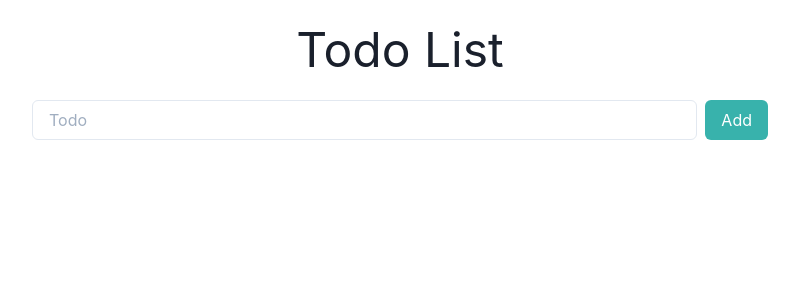
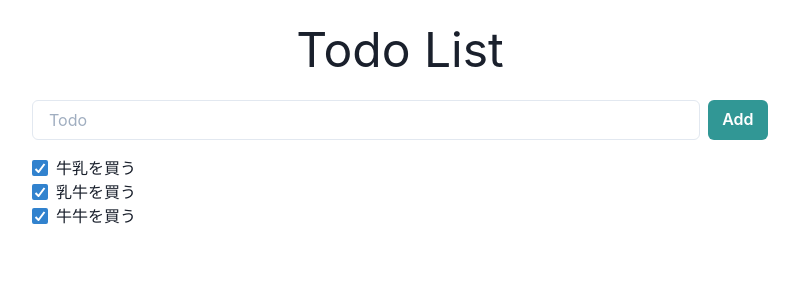
Before and after one commit to yoritin/next-todo, a Next.js app: page / in a window 1280 px wide. Shown: the top 300 px of the page, without its empty margins (240-1039 px from the left). Built offline with nearby package versions, Linux system fonts and the light colour scheme.

Commit message:
add todo ui

```diff
--- a/pages/index.tsx
+++ b/pages/index.tsx
@@ -1,6 +1,30 @@
 import { FC } from 'react'
 import Layout from '@/components/Layout'
-import { Container, Center, Flex, Input, Box, Text } from '@chakra-ui/react'
+import {
+  Container,
+  Center,
+  Flex,
+  Input,
+  Box,
+  Button,
+  Text,
+  Checkbox,
+} from '@chakra-ui/react'
+
+const todoList = [
+  {
+    isDone: false,
+    task: '牛乳を買う',
+  },
+  {
+    isDone: false,
+    task: '乳牛を買う',
+  },
+  {
+    isDone: false,
+    task: '牛牛を買う',
+  },
+]
 
 const Home: FC = () => {
   return (
@@ -11,10 +35,17 @@ const Home: FC = () => {
         </Center>
         <Flex>
           <Input placeholder="Todo" mr={2} />
-          <Box as="button" borderRadius="md" bg="teal.400" color="white" px={4}>
-            Add
-          </Box>
+          <Button colorScheme="teal">Add</Button>
         </Flex>
+        <Box pt="4">
+          {todoList.map((todo, i) => {
+            return (
+              <Box key={i}>
+                <Checkbox defaultIsChecked>{todo.task}</Checkbox>
+              </Box>
+            )
+          })}
+        </Box>
       </Container>
     </Layout>
   )
```
